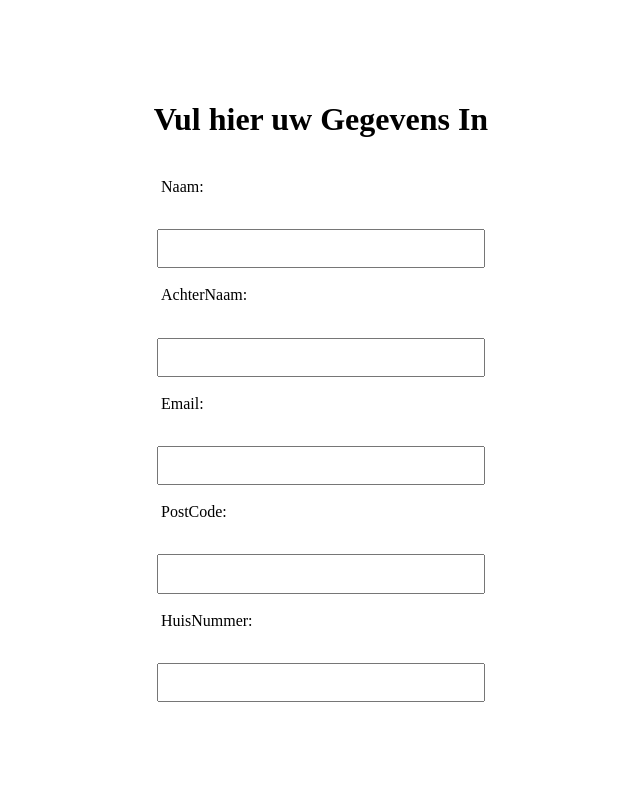
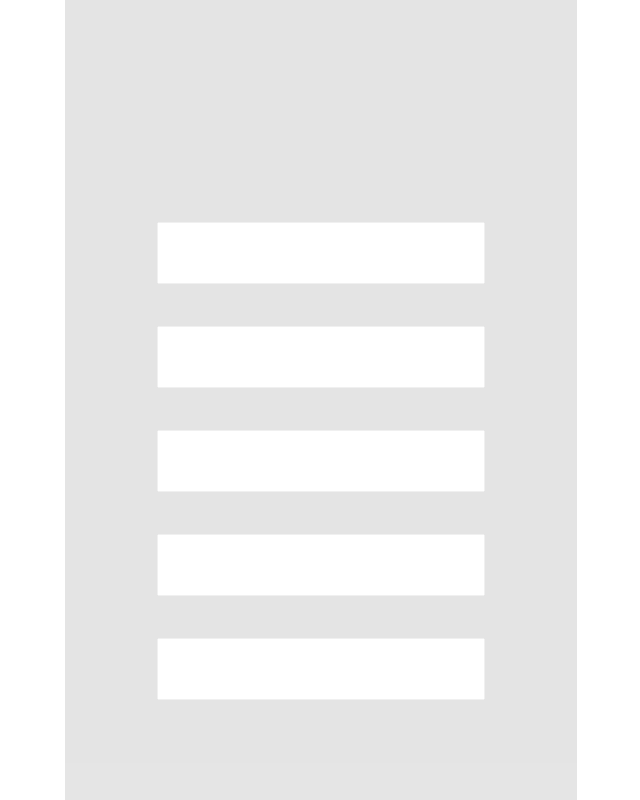
Before and after one commit to TheGamingBram/Project5, a PHP site: page /Lars/Klant_Page.html in a window 1280 px wide. Shown: the whole page, without its empty margins (319-959 px from the left). Run offline with PHP 8.4, Linux system fonts and the light colour scheme.

Commit message:
Klanten_Page
Removed br/

```diff
--- a/Lars/Klant_Page.html
+++ b/Lars/Klant_Page.html
@@ -11,17 +11,17 @@
     <div class="container flex">
         <div class="flex">
             <div class="input-container">
-                <h1>Vul hier uw Gegevens In</h1> <br/>
-                <span>Naam:</span>               <br/>
-                <input type="text">              <br/>
-                <span>AchterNaam:</span>         <br/>
-                <input type="text">              <br/>
-                <span>Email:</span>              <br/>
-                <input type="text">              <br/>
-                <span>PostCode:</span>           <br/>
-                <input type="text">              <br/>
-                <span>HuisNummer:</span>         <br/>
-                <input type="text">              <br/>
+                <h1>Vul hier uw Gegevens In</h1>
+                <span>Naam:</span>
+                <input type="text">
+                <span>AchterNaam:</span>
+                <input type="text">
+                <span>Email:</span>
+                <input type="text">
+                <span>PostCode:</span>
+                <input type="text">
+                <span>HuisNummer:</span>
+                <input type="text">
             </div>
         </div>
     </div>
--- a/Lars/Klanten_Page.css
+++ b/Lars/Klanten_Page.css
@@ -1,7 +1,12 @@
 html, body {
     margin:0px;
   }
-input, span{
+span{
+    margin-top: 1em;
+    width: 25vw;
+    margin-bottom: 0.5em;
+}
+input{
     height: 7vh;
     width: 25vw;
 }
@@ -15,8 +20,9 @@
     align-items: center;
 }
 .input-container{
-
-    height: 80vh;
+    background-color: black;
+    opacity: 0.1;
+    height: 100vh;
     width: 40vw;
     display: flex;
     flex-direction: column;
```
